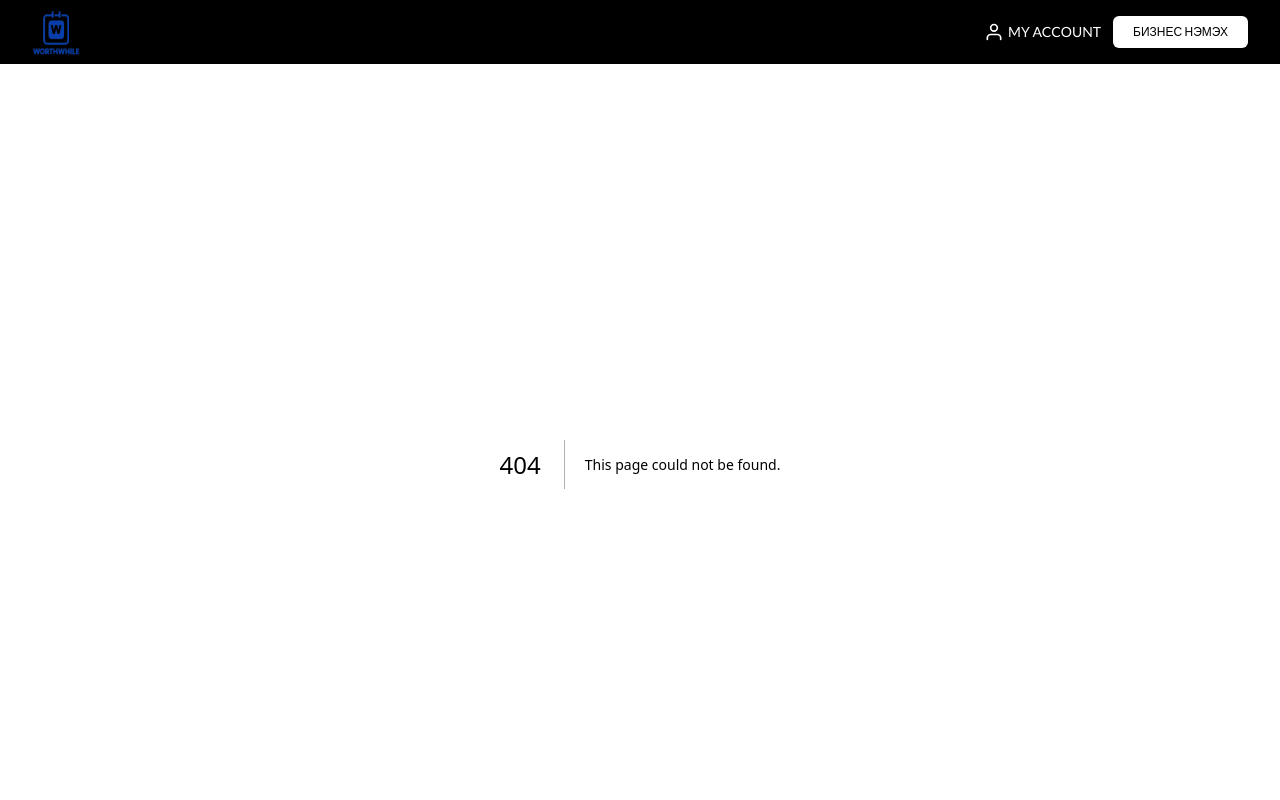
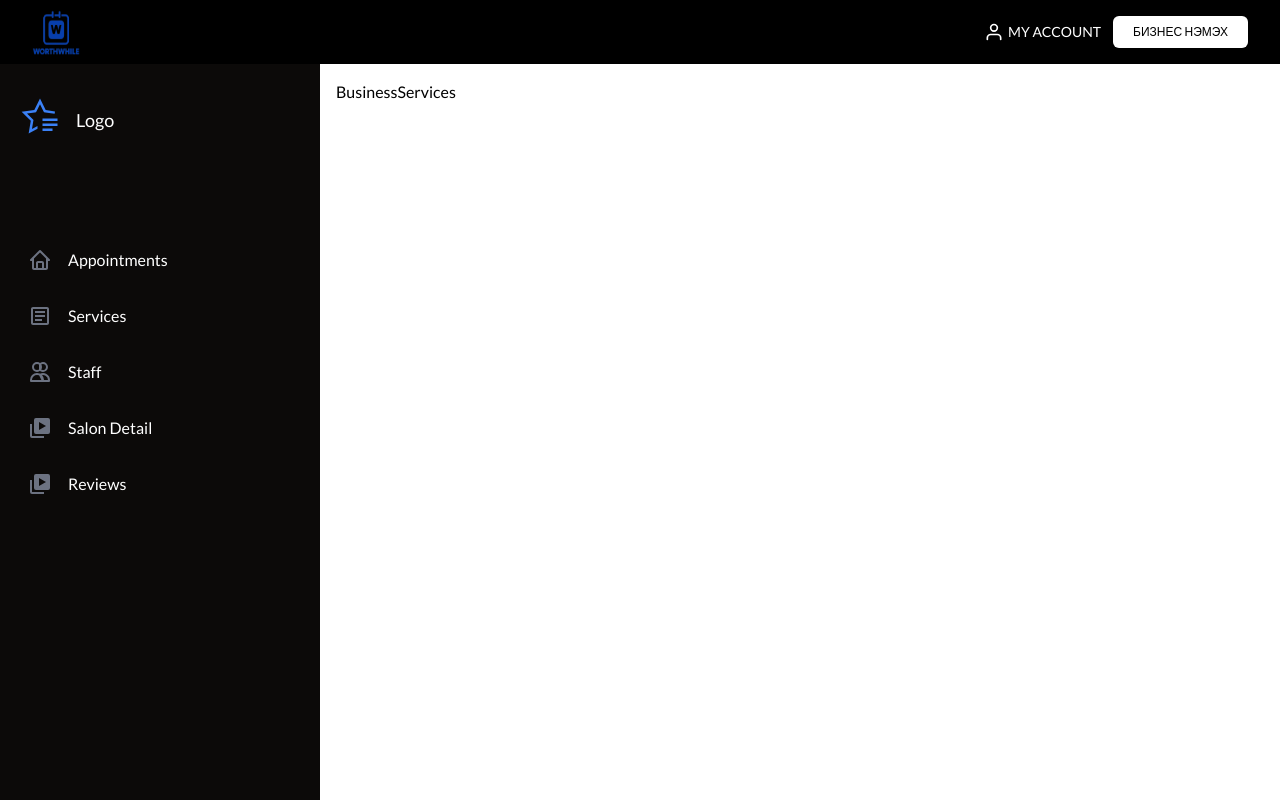
Before and after one commit to Azure-Leap/WorthWhile, a Next.js app in the folder ww-frontend/: page /business/Services in a window 1280 px wide. Before the commit this address had no page. Shown: the top 800 px of the page. Built offline with nearby package versions, Linux system fonts and the light colour scheme; a web font is replaced by a local one.

Commit message:
Business page updated

```diff
--- a/ww-frontend/src/components/BusinessLayout.jsx
+++ b/ww-frontend/src/components/BusinessLayout.jsx
@@ -1,13 +1,11 @@
 import React from "react";
-import Sidebar from "./Sidebar";
+import BusinessSideBar from "./BusinessSideBar";
 
 const BusinessLayout = ({ children }) => {
   return (
     <div className="h-screen flex flex-row justify-start">
-      <Sidebar />
-      <div className="bg-primary flex-1 p-4 text-white bg-red-400">
-        {children}
-      </div>
+      <BusinessSideBar />
+      <div className="bg-primary flex-1 p-4">{children}</div>
     </div>
   );
 };
--- a/ww-frontend/src/components/Sidebar.jsx
+++ b/ww-frontend/src/components/BusinessSideBar.jsx
@@ -13,13 +13,29 @@ import {
 } from "./icons";
 
 const menuItems = [
-  { id: 1, label: "Home", icon: HomeIcon, link: "/" },
-  { id: 2, label: "Manage Posts", icon: ArticleIcon, link: "/posts" },
-  { id: 3, label: "Manage Users", icon: UsersIcon, link: "/users" },
-  { id: 4, label: "Manage Tutorials", icon: VideosIcon, link: "/tutorials" },
+  {
+    id: 1,
+    label: "Appointments",
+    icon: HomeIcon,
+    link: "/business/Appointments",
+  },
+  {
+    id: 2,
+    label: "Services",
+    icon: ArticleIcon,
+    link: "/business/Services",
+  },
+  { id: 3, label: "Staff", icon: UsersIcon, link: "/business/Staff" },
+  {
+    id: 4,
+    label: "Salon Detail",
+    icon: VideosIcon,
+    link: "/business/SalonDetail",
+  },
+  { id: 4, label: "Reviews", icon: VideosIcon, link: "/business/Reviews" },
 ];
 
-const Sidebar = () => {
+const BusinessSideBar = () => {
   const [toggleCollapse, setToggleCollapse] = useState(false);
   const [isCollapsible, setIsCollapsible] = useState(false);
 
@@ -31,7 +47,7 @@ const Sidebar = () => {
   );
 
   const wrapperClasses = classNames(
-    "h-screen px-4 pt-8 pb-4 bg-light flex justify-between flex-col",
+    "h-screen px-4 pt-8 pb-4 bg-light flex justify-between flex-col bg-stone-950",
     {
       ["w-80"]: !toggleCollapse,
       ["w-20"]: toggleCollapse,
@@ -74,9 +90,12 @@ const Sidebar = () => {
           <div className="flex items-center pl-1 gap-4">
             <LogoIcon />
             <span
-              className={classNames("mt-2 text-lg font-medium text-text", {
-                hidden: toggleCollapse,
-              })}
+              className={classNames(
+                "mt-2 text-lg font-medium text-text text-white",
+                {
+                  hidden: toggleCollapse,
+                }
+              )}
             >
               Logo
             </span>
@@ -97,14 +116,14 @@ const Sidebar = () => {
             return (
               <div key={menu.id} className={classes}>
                 <Link href={menu.link}>
-                  <span className="flex py-4 px-3 items-center w-full h-full">
+                  <span className="flex py-4 px-3 items-center w-full h-full ">
                     <div style={{ width: "2.5rem" }}>
                       <Icon />
                     </div>
                     {!toggleCollapse && (
                       <span
                         className={classNames(
-                          "text-md font-medium text-text-light"
+                          "text-md font-medium text-text-light text-white"
                         )}
                       >
                         {menu.label}
@@ -123,7 +142,11 @@ const Sidebar = () => {
           <LogoutIcon />
         </div>
         {!toggleCollapse && (
-          <span className={classNames("text-md font-medium text-text-light")}>
+          <span
+            className={classNames(
+              "text-md font-medium text-text-light text-white"
+            )}
+          >
             Logout
           </span>
         )}
@@ -132,4 +155,4 @@ const Sidebar = () => {
   );
 };
 
-export default Sidebar;
+export default BusinessSideBar;
--- /dev/null
+++ b/ww-frontend/src/pages/business/Appointments/index.tsx
@@ -0,0 +1,8 @@
+import BusinessLayout from "@/components/BusinessLayout";
+import React from "react";
+
+const Appointments = () => {
+  return <BusinessLayout>Appointments</BusinessLayout>;
+};
+
+export default Appointments;
--- /dev/null
+++ b/ww-frontend/src/pages/business/Reviews/index.tsx
@@ -0,0 +1,8 @@
+import BusinessLayout from "@/components/BusinessLayout";
+import React from "react";
+
+const Reviews = () => {
+  return <BusinessLayout>Reviews</BusinessLayout>;
+};
+
+export default Reviews;
--- /dev/null
+++ b/ww-frontend/src/pages/business/SalonDetail/index.tsx
@@ -0,0 +1,8 @@
+import BusinessLayout from "@/components/BusinessLayout";
+import React from "react";
+
+const SalonDetail = () => {
+  return <BusinessLayout>SalonDetail</BusinessLayout>;
+};
+
+export default SalonDetail;
--- /dev/null
+++ b/ww-frontend/src/pages/business/Services/index.tsx
@@ -0,0 +1,8 @@
+import BusinessLayout from "@/components/BusinessLayout";
+import React from "react";
+
+const BusinessServices = () => {
+  return <BusinessLayout>BusinessServices</BusinessLayout>;
+};
+
+export default BusinessServices;
--- /dev/null
+++ b/ww-frontend/src/pages/business/Staff/index.tsx
@@ -0,0 +1,8 @@
+import BusinessLayout from "@/components/BusinessLayout";
+import React from "react";
+
+const Staff = () => {
+  return <BusinessLayout>Staff</BusinessLayout>;
+};
+
+export default Staff;
```
